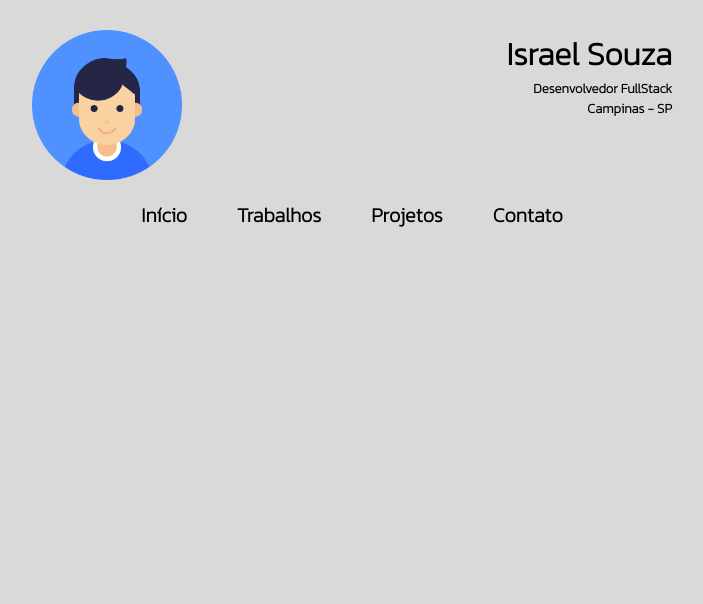
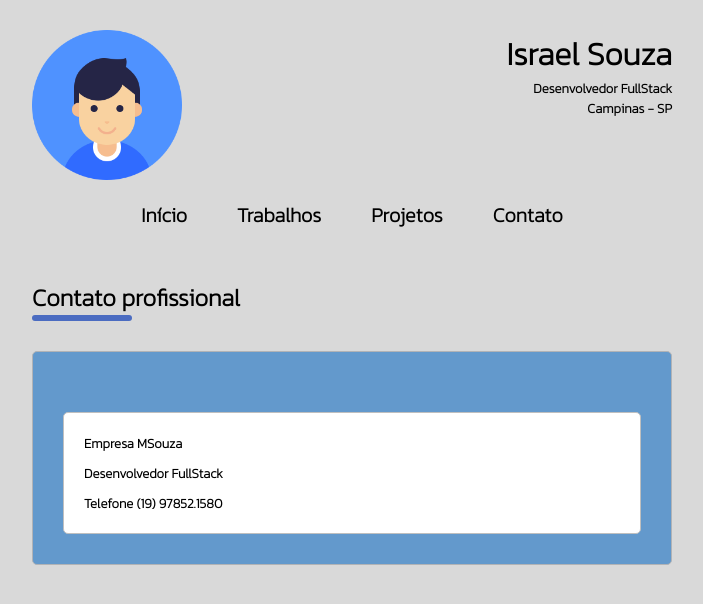
Before and after one commit to IsraelMoreira1230/Portf-lio, a plain HTML site: page contact.html in a window 1280 px wide. Shown: the whole page, without its empty margins (288-991 px from the left). Drawn offline with Linux system fonts and the light colour scheme.

Commit message:
Alteração do Projeto

```diff
--- a/assets/styles/works.css
+++ b/assets/styles/works.css
@@ -1,6 +1,6 @@
 .card-professional-experience {
   border: 1px solid #b1b3b6;
-  padding: 20px;
+  padding: 30px;
   border-radius: 5px;
   background-color: rgb(99, 153, 204);
   display: grid;
--- a/contact.html
+++ b/contact.html
@@ -29,3 +29,13 @@
           <a href="./contact.html">Contato</a>
         </nav>
       </header>
+      <main>
+        <section>
+          <h2 class="title">Contato profissional</h2>
+          <div class="professional-experience-container">
+            <div class="card-professional-experience">
+          <div class="list-card-container">
+            <div class="card">
+                <h5>Empresa MSouza</h5>
+                <h5>Desenvolvedor FullStack</h5>
+                <h5>Telefone (19) 97852.1580</h5>
```
